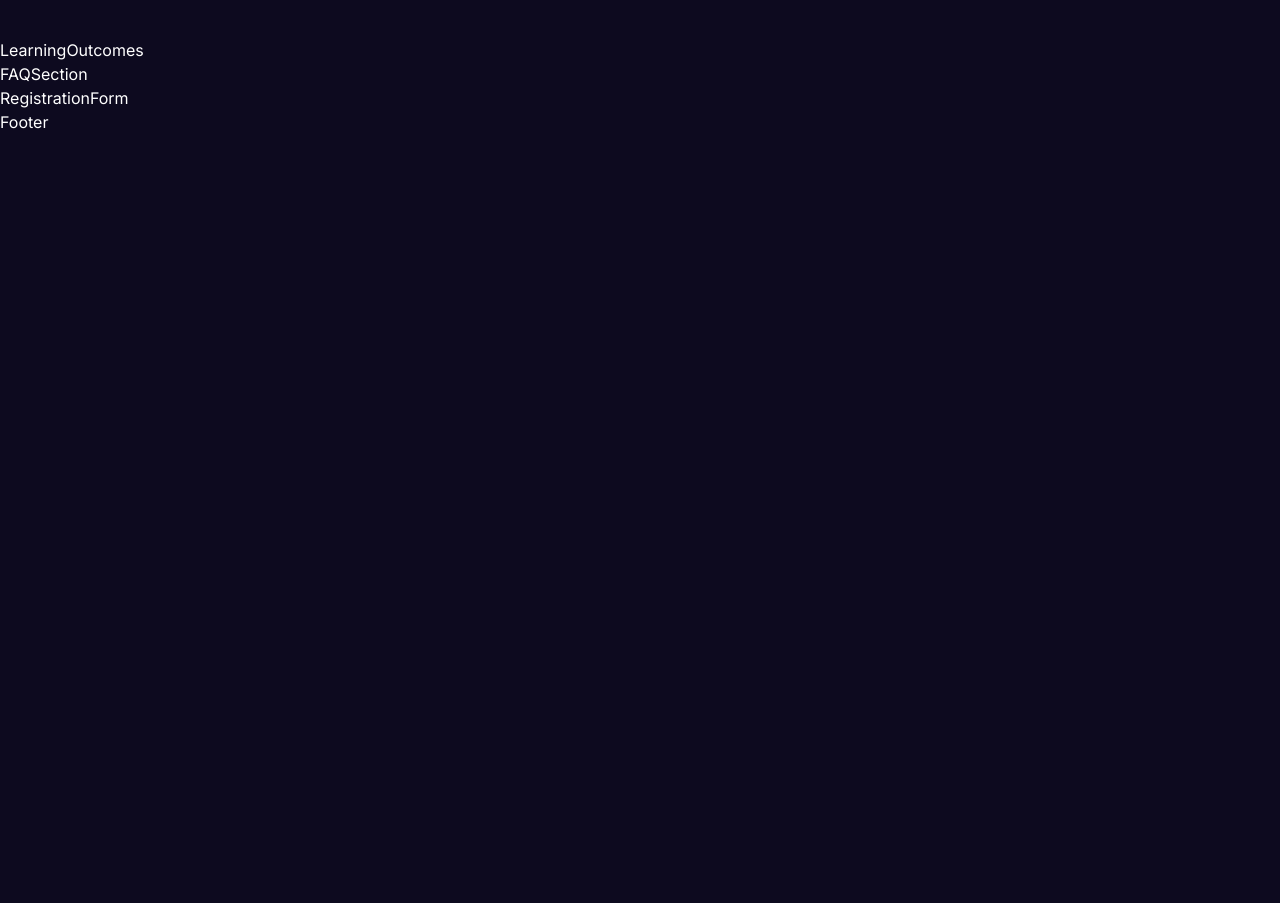
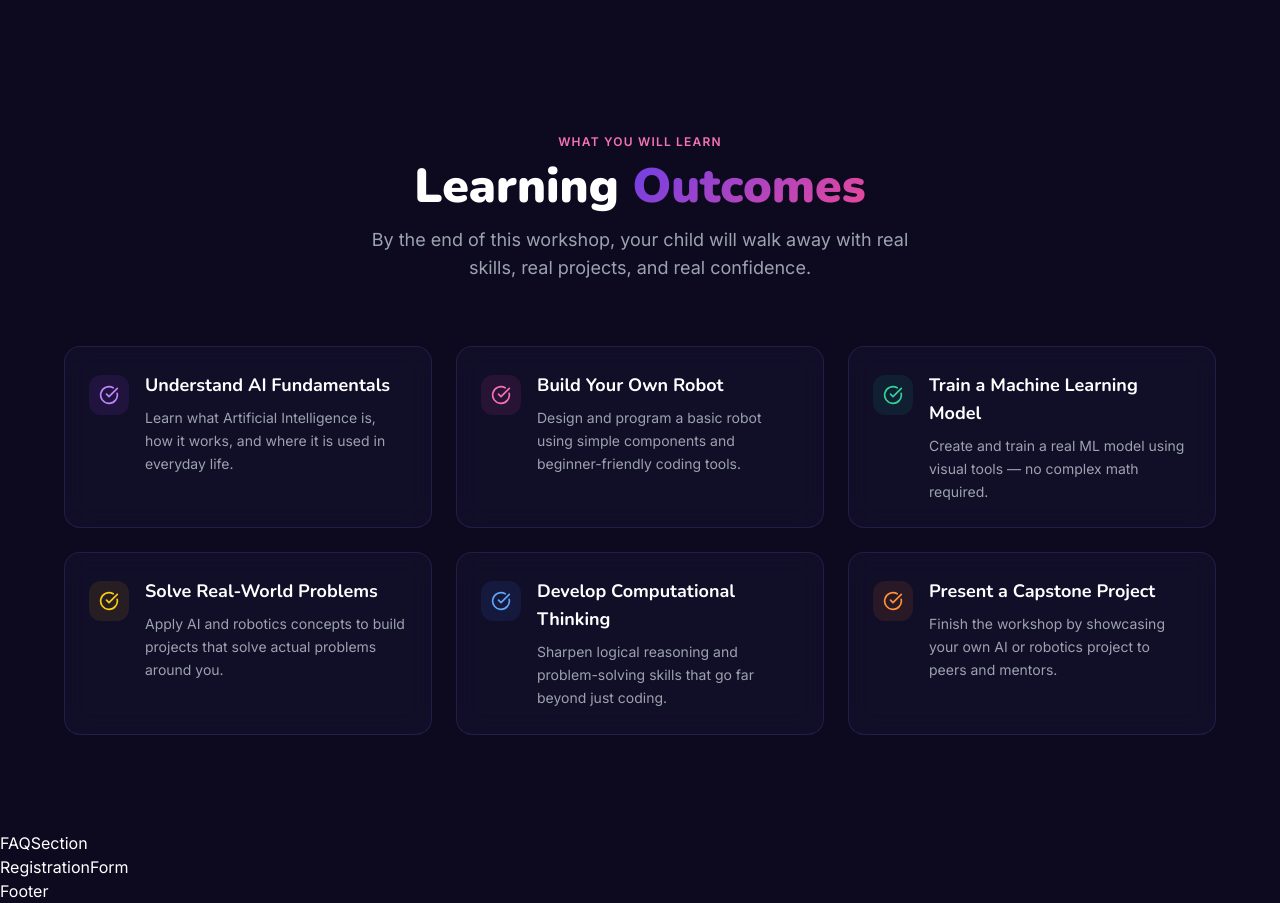
Before and after one commit to TanyaVaish-17/workshop-landing, a React (Vite) app in the folder client/: page / in a window 1280 px wide. Shown: the part 1640-2543 px from the top of the page. Before the commit the page ends 1774 px from the top, so only its background shows below. Built offline with nearby package versions, Linux system fonts and the light colour scheme.

Commit message:
feat: add Learning Outcomes section with 6 outcome cards

```diff
--- a/client/src/components/LearningOutcomes.tsx
+++ b/client/src/components/LearningOutcomes.tsx
@@ -1,2 +1,139 @@
-const LearningOutcomes = () => <div>LearningOutcomes</div>;
+import { CheckCircle } from "lucide-react";
+
+const LearningOutcomes = () => {
+  const outcomes = [
+    {
+      title: "Understand AI Fundamentals",
+      desc: "Learn what Artificial Intelligence is, how it works, and where it is used in everyday life.",
+    },
+    {
+      title: "Build Your Own Robot",
+      desc: "Design and program a basic robot using simple components and beginner-friendly coding tools.",
+    },
+    {
+      title: "Train a Machine Learning Model",
+      desc: "Create and train a real ML model using visual tools — no complex math required.",
+    },
+    {
+      title: "Solve Real-World Problems",
+      desc: "Apply AI and robotics concepts to build projects that solve actual problems around you.",
+    },
+    {
+      title: "Develop Computational Thinking",
+      desc: "Sharpen logical reasoning and problem-solving skills that go far beyond just coding.",
+    },
+    {
+      title: "Present a Capstone Project",
+      desc: "Finish the workshop by showcasing your own AI or robotics project to peers and mentors.",
+    },
+  ];
+
+  return (
+    <section id="outcomes" className="py-24 px-4 sm:px-6 lg:px-8 bg-[#0D0A1F]">
+      <div className="max-w-6xl mx-auto">
+
+        <div className="text-center mb-16">
+          <span className="text-xs font-semibold text-pink-400 tracking-widest uppercase mb-3 block">
+            What You Will Learn
+          </span>
+          <h2 className="text-3xl sm:text-5xl font-black text-white mb-4" style={{ fontFamily: "Nunito, sans-serif" }}>
+            Learning <span className="gradient-text">Outcomes</span>
+          </h2>
+          <p className="text-gray-400 text-lg max-w-xl mx-auto">
+            By the end of this workshop, your child will walk away with real skills, real projects, and real confidence.
+          </p>
+        </div>
+
+        <div className="grid grid-cols-1 sm:grid-cols-2 lg:grid-cols-3 gap-6">
+
+          <div className="glass-card rounded-2xl p-6 hover:border-purple-500/50 transition-all duration-300">
+            <div className="flex items-start gap-4">
+              <div className="w-10 h-10 rounded-xl bg-purple-500/10 flex items-center justify-center flex-shrink-0 mt-1">
+                <CheckCircle size={20} className="text-purple-400" />
+              </div>
+              <div>
+                <h3 className="text-white font-bold text-lg mb-2" style={{ fontFamily: "Nunito, sans-serif" }}>
+                  {outcomes[0].title}
+                </h3>
+                <p className="text-gray-400 text-sm leading-relaxed">{outcomes[0].desc}</p>
+              </div>
+            </div>
+          </div>
+
+          <div className="glass-card rounded-2xl p-6 hover:border-pink-500/50 transition-all duration-300">
+            <div className="flex items-start gap-4">
+              <div className="w-10 h-10 rounded-xl bg-pink-500/10 flex items-center justify-center flex-shrink-0 mt-1">
+                <CheckCircle size={20} className="text-pink-400" />
+              </div>
+              <div>
+                <h3 className="text-white font-bold text-lg mb-2" style={{ fontFamily: "Nunito, sans-serif" }}>
+                  {outcomes[1].title}
+                </h3>
+                <p className="text-gray-400 text-sm leading-relaxed">{outcomes[1].desc}</p>
+              </div>
+            </div>
+          </div>
+
+          <div className="glass-card rounded-2xl p-6 hover:border-emerald-500/50 transition-all duration-300">
+            <div className="flex items-start gap-4">
+              <div className="w-10 h-10 rounded-xl bg-emerald-500/10 flex items-center justify-center flex-shrink-0 mt-1">
+                <CheckCircle size={20} className="text-emerald-400" />
+              </div>
+              <div>
+                <h3 className="text-white font-bold text-lg mb-2" style={{ fontFamily: "Nunito, sans-serif" }}>
+                  {outcomes[2].title}
+                </h3>
+                <p className="text-gray-400 text-sm leading-relaxed">{outcomes[2].desc}</p>
+              </div>
+            </div>
+          </div>
+
+          <div className="glass-card rounded-2xl p-6 hover:border-yellow-500/50 transition-all duration-300">
+            <div className="flex items-start gap-4">
+              <div className="w-10 h-10 rounded-xl bg-yellow-500/10 flex items-center justify-center flex-shrink-0 mt-1">
+                <CheckCircle size={20} className="text-yellow-400" />
+              </div>
+              <div>
+                <h3 className="text-white font-bold text-lg mb-2" style={{ fontFamily: "Nunito, sans-serif" }}>
+                  {outcomes[3].title}
+                </h3>
+                <p className="text-gray-400 text-sm leading-relaxed">{outcomes[3].desc}</p>
+              </div>
+            </div>
+          </div>
+
+          <div className="glass-card rounded-2xl p-6 hover:border-blue-500/50 transition-all duration-300">
+            <div className="flex items-start gap-4">
+              <div className="w-10 h-10 rounded-xl bg-blue-500/10 flex items-center justify-center flex-shrink-0 mt-1">
+                <CheckCircle size={20} className="text-blue-400" />
+              </div>
+              <div>
+                <h3 className="text-white font-bold text-lg mb-2" style={{ fontFamily: "Nunito, sans-serif" }}>
+                  {outcomes[4].title}
+                </h3>
+                <p className="text-gray-400 text-sm leading-relaxed">{outcomes[4].desc}</p>
+              </div>
+            </div>
+          </div>
+
+          <div className="glass-card rounded-2xl p-6 hover:border-orange-500/50 transition-all duration-300">
+            <div className="flex items-start gap-4">
+              <div className="w-10 h-10 rounded-xl bg-orange-500/10 flex items-center justify-center flex-shrink-0 mt-1">
+                <CheckCircle size={20} className="text-orange-400" />
+              </div>
+              <div>
+                <h3 className="text-white font-bold text-lg mb-2" style={{ fontFamily: "Nunito, sans-serif" }}>
+                  {outcomes[5].title}
+                </h3>
+                <p className="text-gray-400 text-sm leading-relaxed">{outcomes[5].desc}</p>
+              </div>
+            </div>
+          </div>
+
+        </div>
+      </div>
+    </section>
+  );
+};
+
 export default LearningOutcomes;
```
